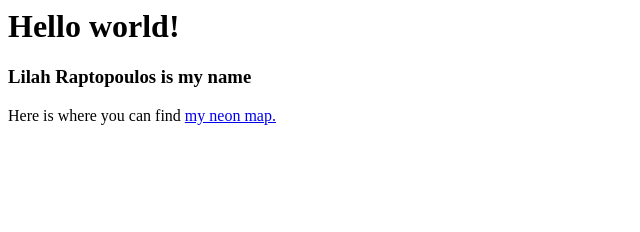
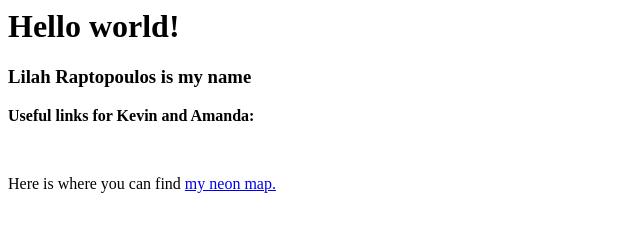
Before and after one commit to lilahrap/data-journalism-home, a plain HTML site: page index.html in a window 1280 px wide. Shown: the whole page, without its empty margins (0-640 px from the left). Drawn offline with Linux system fonts and the light colour scheme.

Commit message:
added useful links for kevin and amanda line

```diff
--- a/index.html
+++ b/index.html
@@ -1,4 +1,6 @@
 <h1>Hello world!</h1>
 <h3>Lilah Raptopoulos is my name</h3>
 
+<p><b>Useful links for Kevin and Amanda:</b></p>
+</br>
 <p>Here is where you can find <a href="http://lilahrap.github.io/data-journalism-home/week-1-map.html">my neon map.</a></p>
```
